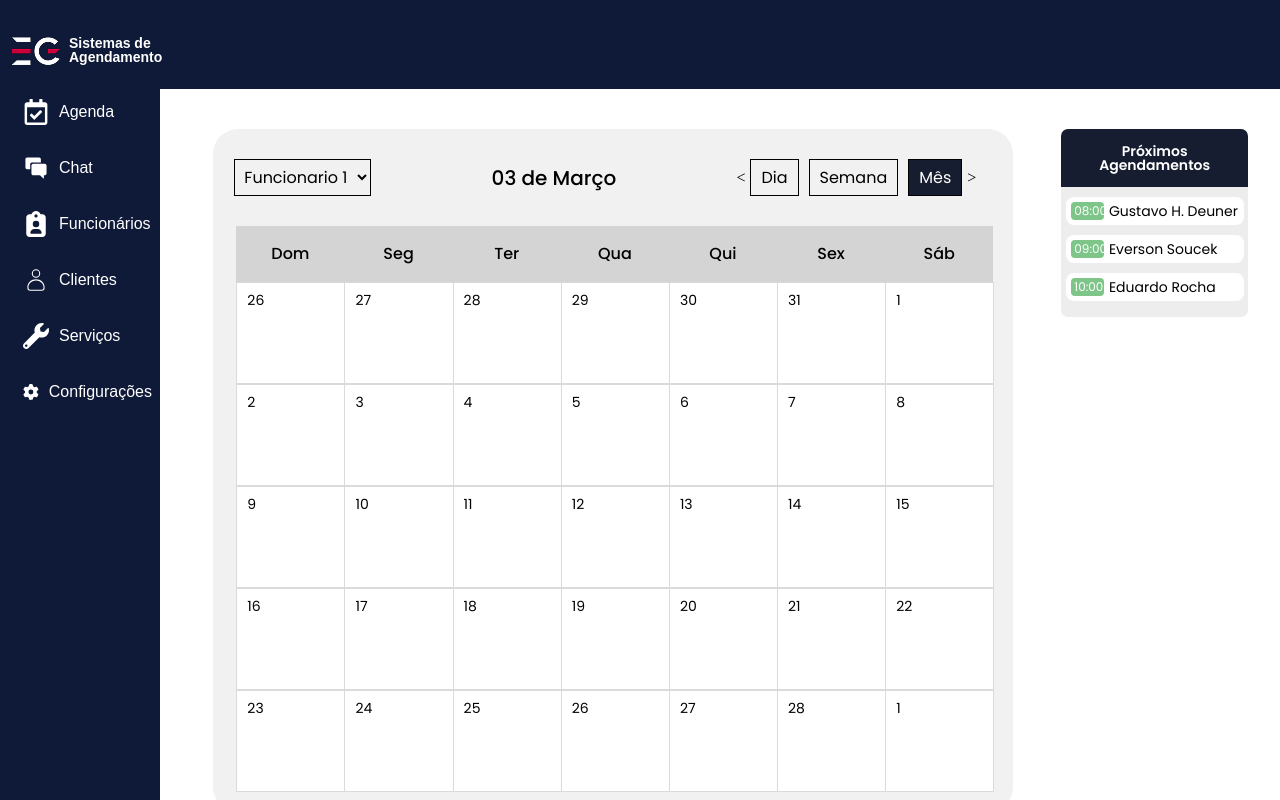
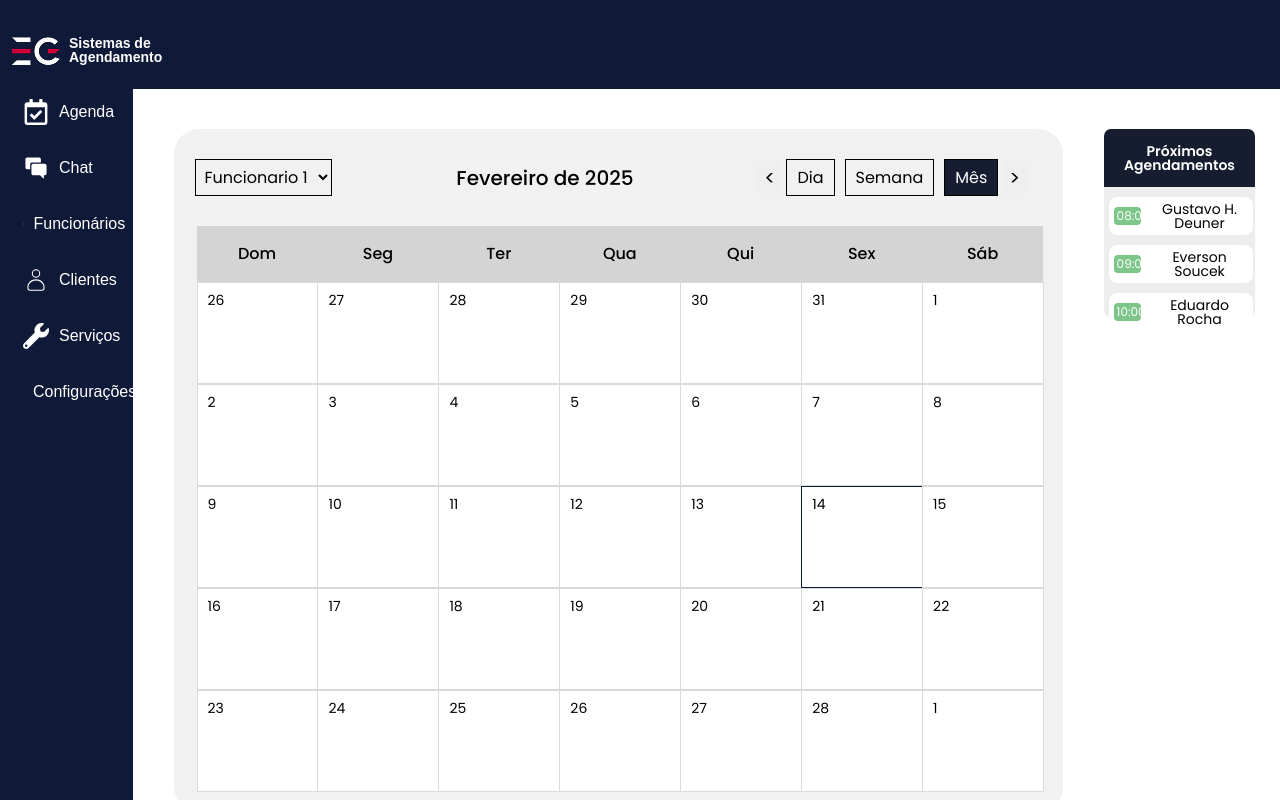
Before and after one commit to EversonSoucek/AgendaZap-FrontEnd-React, a React (Vite) app in the folder host/: page /1/home in a window 1280 px wide. Built offline with nearby package versions, Linux system fonts and the light colour scheme; no server answers.

Commit message:
Feat: Complemente calendario mes

```diff
--- a/host/src/components/Calendario/Calendario/Calendario.tsx
+++ b/host/src/components/Calendario/Calendario/Calendario.tsx
@@ -1,12 +1,28 @@
+import { useCalendario } from "../../../context/CalendarioContext"
 import { NavegacaoCalendario } from "../../NavegacaoCalendario/NavegacaoCalendario"
 import { CalendarioMes } from "../CalendarioMes/CalendarioMes"
 import "./Calendario.css"
 
 export const Calendario = () => {
+  const { modoVisualizacao } = useCalendario()
+
+  const determinaCalendario = () => {
+    if (modoVisualizacao == "dia") {
+      return <h1>dia</h1>
+    }
+    if (modoVisualizacao == "semana") {
+      return <h1>semana</h1>
+    }
+    if (modoVisualizacao == "mes") {
+      return <CalendarioMes />
+    }
+  }
+
+
   return (
     <div className="container calendario">
       <NavegacaoCalendario />
-      <CalendarioMes />
+      {determinaCalendario()}
     </div>
   )
 }
--- a/host/src/components/Calendario/CalendarioCelula/CalendarioCelula.css
+++ b/host/src/components/Calendario/CalendarioCelula/CalendarioCelula.css
@@ -3,6 +3,11 @@
     background-color: #FFFFFF;
     height: 100px;
     width: 99%;
+    cursor: pointer;
+}
+
+.calendario-celula:hover {
+    border: 1px solid #0F1938;
 }
 
 .calendario-celula__dia {
@@ -11,3 +16,7 @@
     color: black;
     padding: 10px
 }
+
+.hoje {
+    border: 1.5px solid #0F1938;
+}
--- a/host/src/components/Calendario/CalendarioCelula/CalendarioCelula.tsx
+++ b/host/src/components/Calendario/CalendarioCelula/CalendarioCelula.tsx
@@ -1,8 +1,11 @@
+import { isToday } from "date-fns"
 import "./CalendarioCelula.css"
+
+//falar pro Gustavo prototipar quando for o dia
 export const CalendarioCelula = ({ dia }: { dia: Date }) => {
     return (
-        <div className="calendario-celula">
-            <div className="calendario-celula__dia">
+        <div className={`calendario-celula ${isToday(dia) ? "hoje" : ""} `}>
+            <div className={`calendario-celula__dia`}>
                 {dia.getDate()}
             </div>
         </div>
--- a/host/src/components/NavegacaoCalendario/NavegacaoCalendario.css
+++ b/host/src/components/NavegacaoCalendario/NavegacaoCalendario.css
@@ -40,6 +40,13 @@
     padding-right: 10px;
     padding-top: 5px;
     padding-bottom: 5px;
+    cursor: pointer;
+}
+.navegacao-calendario__altera {
+    cursor: pointer;
+    border: none;
+    font-family: "Poppins", sans-serif;
+    font-size: var(--20px)
 }
 
 .navegacao-calendario__botoes {
--- a/host/src/components/NavegacaoCalendario/NavegacaoCalendario.tsx
+++ b/host/src/components/NavegacaoCalendario/NavegacaoCalendario.tsx
@@ -1,6 +1,11 @@
+import { useCalendario } from "../../context/CalendarioContext"
 import "./NavegacaoCalendario.css"
 
 export const NavegacaoCalendario = () => {
+    const { dataSelecionada, modoVisualizacao, setModoVisualizacao } = useCalendario()
+
+    const DataPorExtenso: string = dataSelecionada.toLocaleString("pt-br", { month: "long", year: "numeric" })
+
     return (
         <div className="container navegacao-calendario">
             <div className="navegacao-calendario__itens">
@@ -9,14 +14,14 @@ export const NavegacaoCalendario = () => {
                     <option value="2">funcionario 2</option>
                     <option value="3">funcionario 3</option>
                 </select>
-                <h2 className="navegacao-calendario__data">03 de Março</h2>
+                <h2 className="navegacao-calendario__data">{`${DataPorExtenso.charAt(0).toUpperCase() + DataPorExtenso.slice(1)}`}</h2>
 
                 <div className="navegacao-calendario__botoes">
-                    <p>&lt;</p>
-                    <button className="navegacao-calendario__botao">Dia</button>
-                    <button className="navegacao-calendario__botao">Semana</button>
-                    <button className="navegacao-calendario__botao selecionado">Mês</button>
-                    <p>&gt;</p>
+                    <button className="navegacao-calendario__altera">&lt;</button>
+                    <button onClick={() => setModoVisualizacao("dia")} className={`navegacao-calendario__botao ${modoVisualizacao == "dia" ? "selecionado" : ""}`}>Dia</button>
+                    <button onClick={() => setModoVisualizacao("semana")} className={`navegacao-calendario__botao ${modoVisualizacao == "semana" ? "selecionado" : ""}`}>Semana</button>
+                    <button onClick={() => setModoVisualizacao("mes")} className={`navegacao-calendario__botao ${modoVisualizacao == "mes" ? "selecionado" : ""}`}>Mês</button>
+                    <button className="navegacao-calendario__altera">&gt;</button>
                 </div>
             </div>
         </div>
--- a/host/src/context/CalendarioContext.tsx
+++ b/host/src/context/CalendarioContext.tsx
@@ -1,16 +1,23 @@
 import { createContext, useContext, useState } from "react";
 
 type TCalendarioContext = {
-    dataSelecionada: Date
+    dataSelecionada: Date,
+    setDataSelecionada:  React.Dispatch<React.SetStateAction<Date>>,
+    modoVisualizacao: string,
+    setModoVisualizacao: React.Dispatch<React.SetStateAction<string>>
 }
 
 export const CalendarioContext = createContext<TCalendarioContext | undefined>(undefined);
 
 export const CalendarioProvider = ({ children }: { children: React.ReactNode }) => {
     const [dataSelecionada, setDataSelecionada] = useState<Date>(new Date())
+    const [modoVisualizacao, setModoVisualizacao] = useState<string>("mes")
 
     const valor = {
         dataSelecionada,
+        setDataSelecionada,
+        modoVisualizacao,
+        setModoVisualizacao
     }
     return (
         <CalendarioContext.Provider value={valor}>{children}</CalendarioContext.Provider>
--- a/host/src/pages/HomePage/HomePage.css
+++ b/host/src/pages/HomePage/HomePage.css
@@ -4,7 +4,7 @@
     grid-template-areas:
         "header header header"
         "side-bar calendario agendamento";
-    grid-template-columns: 0.8fr 3fr 1fr;
+    grid-template-columns: 0.8fr 4.1fr 1fr;
     grid-template-rows: 1fr 1fr;
     overflow: hidden;
 }
```
